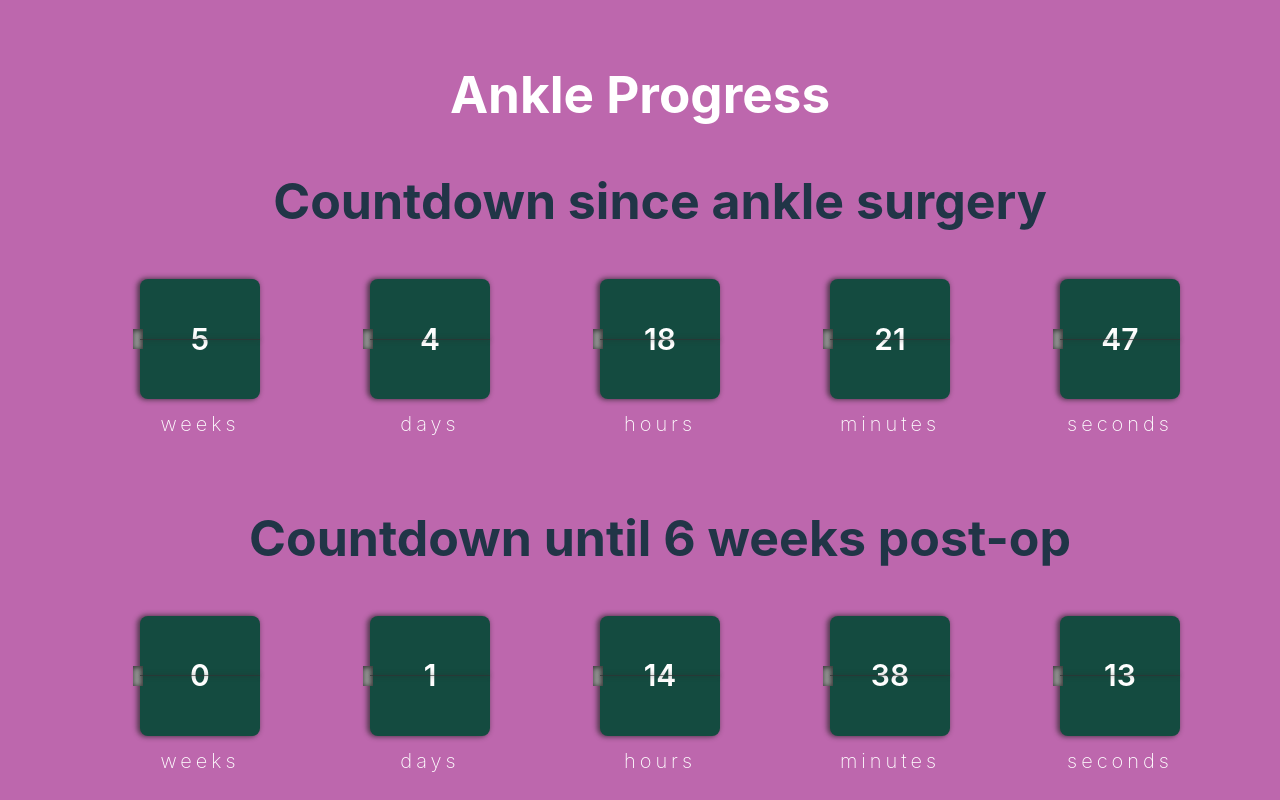
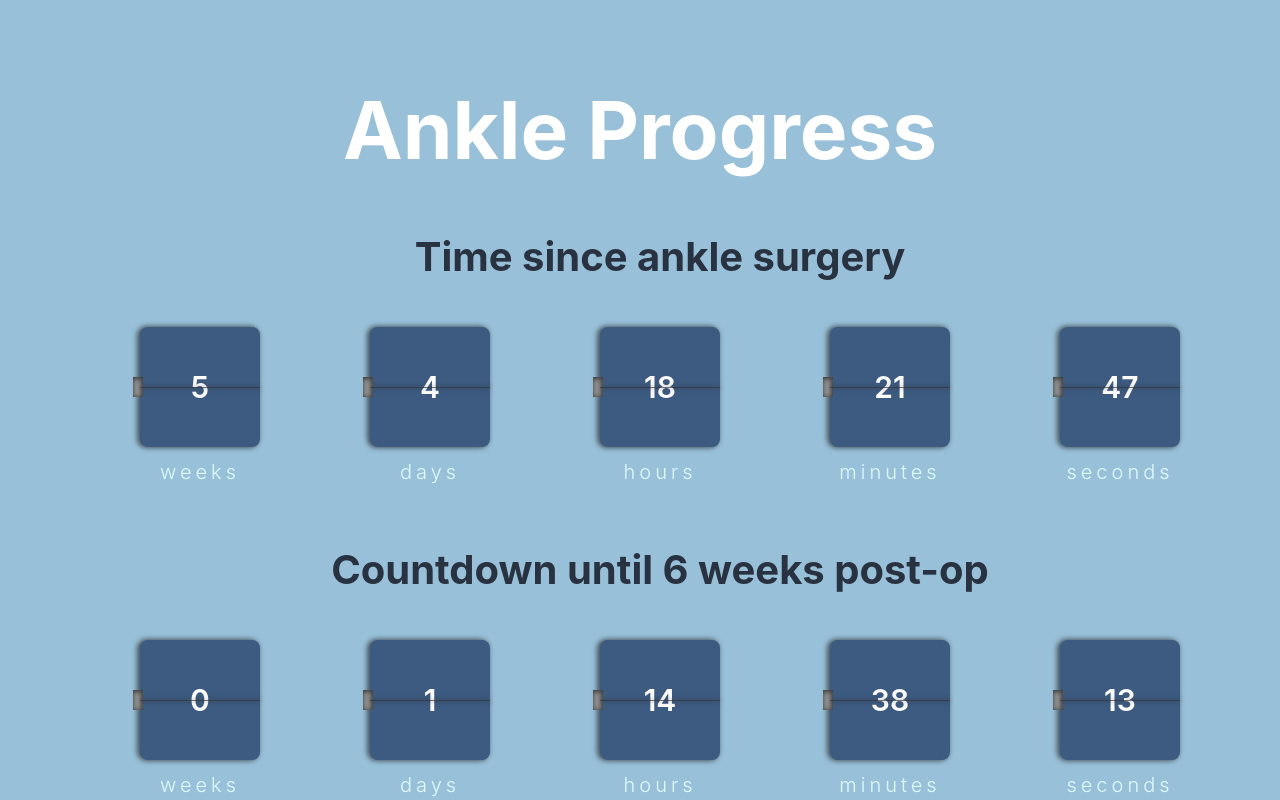
Before and after one commit to remnantsofred/habit-tracker, a React (Vite) app: page / in a window 1280 px wide. Shown: the top 800 px of the page. Built offline with nearby package versions, Linux system fonts and the light colour scheme.

Commit message:
Update styling Countdown component

```diff
--- a/src/App.css
+++ b/src/App.css
@@ -42,5 +42,6 @@
 }
 
 .main-h1 {
-  color: #ffffff
+  color: #ffffff;
+  font-size: 5em;
 }
--- a/src/components/Countdown/Countdown.css
+++ b/src/components/Countdown/Countdown.css
@@ -9,7 +9,8 @@
 
 .countdown h2 {
   margin-bottom: 20px;
-  font-size: 50px;
+  font-size: 40px;
+  color: #293241;
 }
 
 .countdown .box {
@@ -26,7 +27,7 @@
 .countdown .value {
   font-size: 30px;
   font-weight: 600;;
-  background-color: #144b40;
+  background-color: #3d5a80;
   display: flex;
   justify-content: center;
   align-items: center;
@@ -71,7 +72,8 @@
 
 .countdown .label {
   font-size: 20px;
-  font-weight: 200;
+  font-weight: 300;
   letter-spacing: 4px;
   margin-top: 10px;
+  color: #e0fbfc;
 }
--- a/src/components/Countdown/Countdown.tsx
+++ b/src/components/Countdown/Countdown.tsx
@@ -18,14 +18,12 @@ const getTimeLeft = (date) => {
   const hours = Math.floor(totalTimeLeft / (1000 * 60 * 60) % 24);
   const minutes = Math.floor(totalTimeLeft / (1000 * 60) % 60);
   const seconds = Math.floor(totalTimeLeft / (1000) % 60);
-  return [status, {'weeks': weeks, 'days': days, 'hours': hours, 'minutes': minutes, 'seconds': seconds} ]
+  return [status, {weeks, days, hours, minutes, seconds} ]
 }
 
 
 const Countdown = ({milestone}) => {
   const [timeLeft, setTimeLeft] = useState(()=> getTimeLeft());
-  const [status, setStatus] = useState('');
-
 
   useEffect(() => {
     const timer = setInterval(() => {
@@ -39,7 +37,7 @@ const Countdown = ({milestone}) => {
   return (
     <div className="countdown">
       {timeLeft[0] === 'future' && <h2>Countdown until {milestone.name}</h2>}
-      {timeLeft[0] === 'past' && <h2>Countdown since {milestone.name}</h2>}
+      {timeLeft[0] === 'past' && <h2>Time since {milestone.name}</h2>}
       <div className="content">
         {Object.entries(timeLeft[1]).map(el => {
           const label = el[0];
--- a/src/index.css
+++ b/src/index.css
@@ -28,7 +28,7 @@ body {
   place-items: center;
   min-width: 320px;
   min-height: 100vh;
-  background-color: rgb(189, 103, 173);
+  background-color: #98c1d9;
 }
 
 h1 {
```
